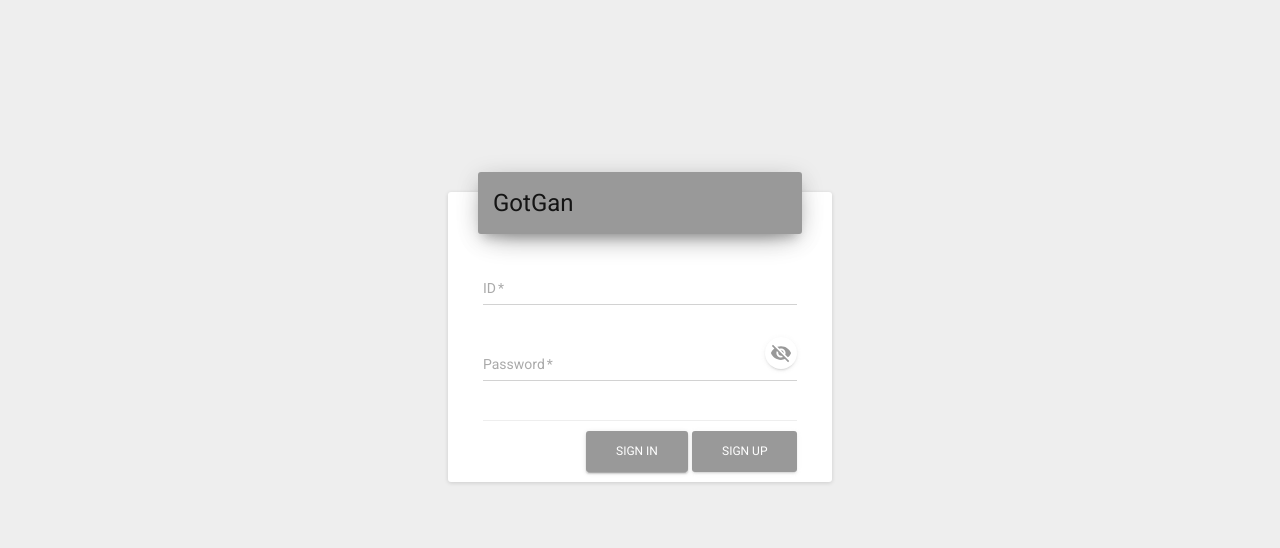
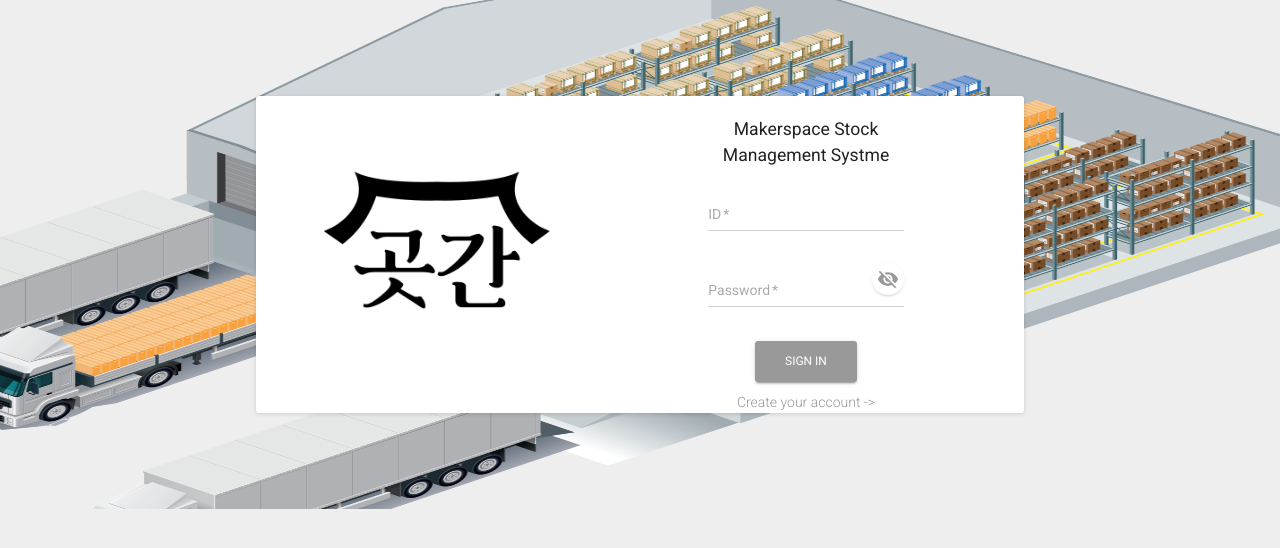
Before and after one commit to AzelyFox/GotGan, a Vue app in the folder WEB/Dev/: page /#/ in a window 1280 px wide. Shown: the top 548 px of the page. Built offline with nearby package versions, Linux system fonts and the light colour scheme.

Commit message:
feat - 로그인 페이지_디자인 수정

```diff
--- a/WEB/Dev/src/pages/LoginPage.vue
+++ b/WEB/Dev/src/pages/LoginPage.vue
@@ -1,19 +1,24 @@
 <template>
-  <form novalidate class="md-layout" @submit.prevent="validateUser">
-    <div class="md-layout-item md-size-35"></div>
-    <md-card class="md-layout-item md-size-30 md-small-size-100 md-gutter card">
-      <md-card-header>
-        <span class="md-title">GotGan</span>
-      </md-card-header>
-      <md-card-content>
-        <div class="md-layout md-gutter">
-          <div class="md-layout-item md-small-size-100 cardDiv">
+  <div class="md-layout loginBackground">
+    <div class="md-layout-item md-size-20"></div>
+    <md-card class="md-layout-item md-size-60 md-gutter card">
+      <div class="md-layout" style="height:100%;">
+        <div class="md-layout-item md-xlarge-size-50 md-large-size-45 md-medium-size-45 logoDiv" >
+          <img src="../assets/img/gotgan-logo.png" class="logoImg">
+        </div>
+
+        <div class="md-layout-item md-xlarge-size-50 md-large-size-55 md-medium-size-55 " style="margin:auto;">
+          <div class="md-layout" style="height:100%;">
+            <div class="md-layout-item md-size-20">
+            </div>
+            <div class="md-layout-item md-size-60">
+              <h3 class="loginText">Makerspace Stock Management Systme</h3>
+
               <md-field :class="messageClass" :md-counter="false">
                 <label for="userID">ID</label>
                 <md-input name="userID" v-model="user_ID" maxlength="20" required/>
                 <span class="md-error">There is an error</span>
               </md-field>
-
               <md-field :class="messageClass" :md-counter="false">
 
                 <label for="userPW">Password</label>
@@ -49,49 +54,23 @@
                     <md-input name="userSID" v-model="user_SID" maxlength="20"/>
                   </md-field>
                 </div>
+              </transition-group>
+              <div class="buttonSpace">
+                <md-button class="md-raised" v-on:click="signIn" :to="link" v-if="showCard == 0">Sign in</md-button>
 
-              <!--
-              user_id (string) [필수 인자]
-              유저의 아이디를 의미한다.
-
-              user_pw (string) [필수 인자]
-              유저의 비밀번호를 의미한다.
-              서버에서 bcrypt 알고리즘을 통해 암호화하여 저장한다.
-
-              user_level (int) [필수 인자]
-              유저의 계정 등급을 의미한다.
-              0 : 일반 사용자
-              1 : 관리자
-              2 : 최고 관리자
-
-              user_name (string) [필수 인자]
-              유저명을 의미한다.
-
-              user_group (int) [선택 인자]
-              유저가 속할 그룹을 의미한다.
-              전달받은 인자가 없을 경우 0번 그룹에 기본으로 속한다.
-
-              user_sid (string) [선택 인자]
-              유저의 학번을 의미한다.
-
-              user_email (string) [선택 인자]
-              유저의 이메일을 의미한다.
-
-              user_phone (string) [선택 인자]
-              유저의 휴대기기 번호를 의미한다.-->
-            </transition-group>
+                <md-button v-on:click="showCard = 0" v-if="showCard == 1">Cancle</md-button>
+                <md-button v-on:click="signUp" v-if="showCard == 1">Register</md-button>
+              </div>
+              <div class="buttonSpace">
+                <a class="signIn" v-on:click="showCard = 1" v-if="showCard == 0">Create your account -></a>
               </div>
             </div>
-      </md-card-content>
-      <md-card-actions>
-        <md-button class="md-raised" v-on:click="signIn" :to="link" v-if="showCard == 0">Sign in</md-button>
-        <md-button v-on:click="showCard = 1" v-if="showCard == 0">Sign up</md-button>
-        <md-button v-on:click="showCard = 0" v-if="showCard == 1">Cancle</md-button>
-        <md-button v-on:click="signUp" v-if="showCard == 1">Register</md-button>
-      </md-card-actions>
+          </div>
+
+        </div>
+      </div>
     </md-card>
-    <div class="md-layout-item md-size-35"></div>
-  </form>
+  </div>
 </template>
 
 <script>
@@ -211,9 +190,37 @@ export default {
 </script>
 
 <style>
+/* xlarge */
+@media (min-width: 1920px) {
   .card {
-  margin-top: 12rem!important;
+    margin: 8rem 0!important;
   }
+  .loginText {
+
+  }
+}
+
+/* large */
+@media (min-width: 1280px) and (max-width: 1919px) {
+  .card {
+    margin: 6rem 0!important;
+  }
+  .loginText {
+    font-size: 1.1rem;
+  }
+}
+
+/* medium */
+@media (min-width: 960px) and (max-width: 1279px) {
+  .card {
+    margin: 4rem 0!important;
+  }
+  .loginText {
+    font-size: 0.9rem;
+  }
+}
+
+
 
 .cardDiv {
   transition-property: all;
@@ -232,4 +239,39 @@ transform: translateX(10px);
 opacity: 0;
 }
 
+.loginBackground {
+  height:-webkit-fill-available;
+  background-image: url("../assets/img/Login_Background2.png");
+  background-repeat: no-repeat;
+  background-size: 100% 100%;
+}
+
+.loginText {
+  text-align: center;
+  font-weight: 400;
+}
+
+.signIn {
+  color: #999999!important;
+  margin: 0 auto;
+}
+
+.signIn:hover {
+  color: green!important;
+  cursor: pointer;
+  margin: 0 auto;
+}
+
+.buttonSpace {
+  text-align: center;
+}
+
+.logoImg {
+  width: 80%!important;
+}
+
+.logoDiv {
+  margin: auto;
+  text-align: center;
+}
 </style>
```
Also changed, not shown: WEB/Dev/src/assets/img/Login_Background2.png (added). Lines whose indentation alone changed are shown as unchanged.
